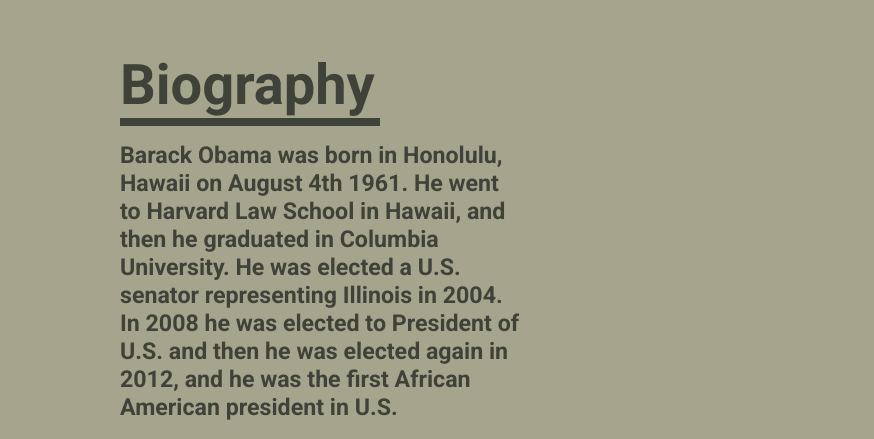
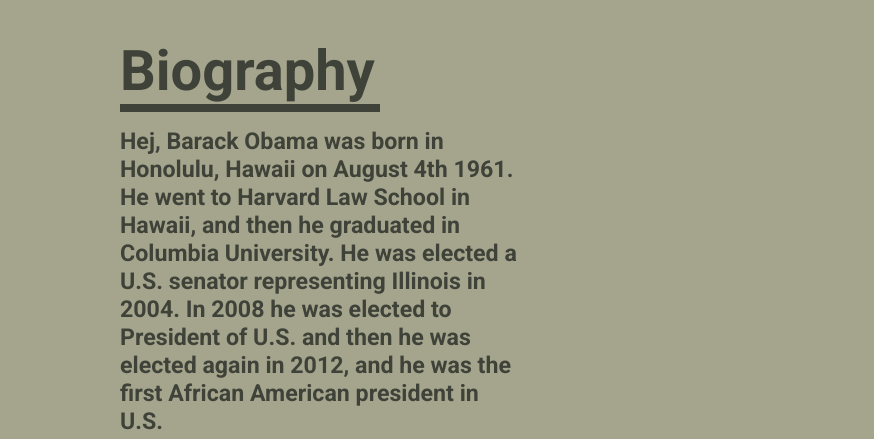
Before and after one commit to AronTMG64/fcc-project-tributepage, a plain HTML site: page index.html in a window 1280 px wide. Shown: the part 900-1339 px from the top of the page, 0-874 px from the left. Drawn offline with Linux system fonts and the light colour scheme.

Commit message:
update p

```diff
--- a/index.html
+++ b/index.html
@@ -21,7 +21,7 @@
         <section id="biography">
             <div id="biography-container">
                 <h1>Biography</h1>
-                <p>Barack Obama was born in Honolulu, Hawaii on August 4th 1961. He went to Harvard Law School in
+                <p>Hej, Barack Obama was born in Honolulu, Hawaii on August 4th 1961. He went to Harvard Law School in
                     Hawaii,
                     and then he graduated in Columbia University. He was elected a U.S. senator representing Illinois in
                     2004. In 2008 he was elected to President of U.S. and then he was elected again in 2012, and he was
```
